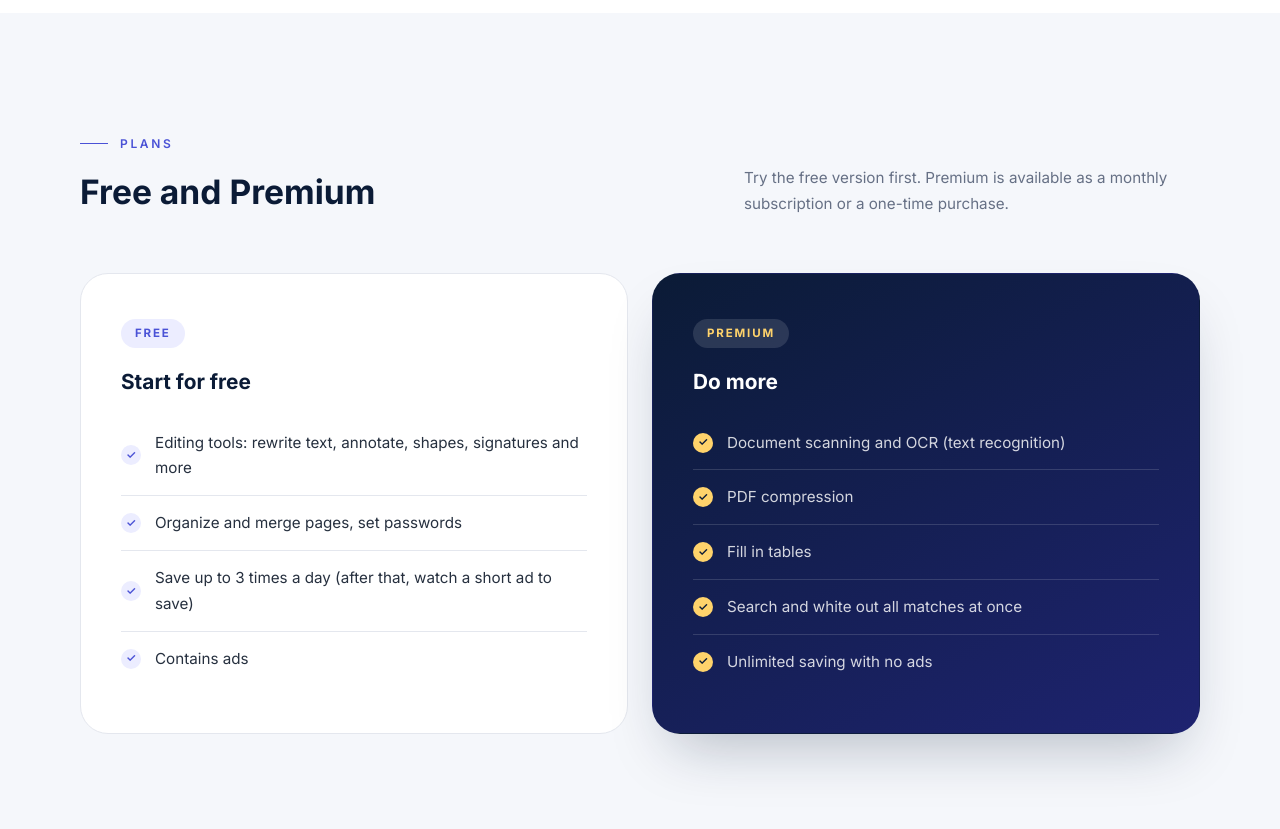
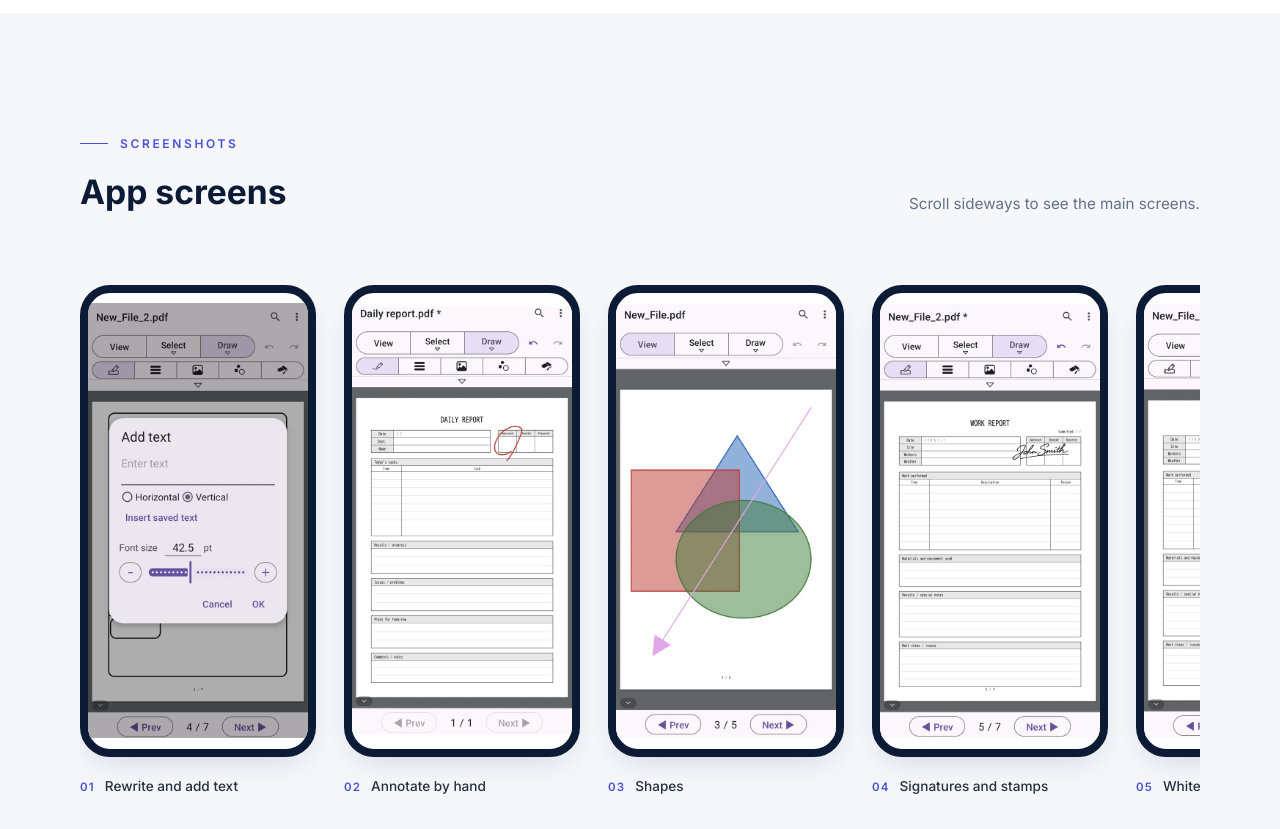
Before and after one commit to maatuta/kantansimple, a plain HTML site: page public/en/pdf/index.html in a window 1280 px wide. Shown: the part 1840-2669 px from the top of the page. Drawn offline with Linux system fonts and the light colour scheme.

Commit message:
PDFエディタの英語ページにスクリーンショット9枚を追加
Co-Authored-By: Claude Opus 5.5 <noreply@anthropic.com>
Claude-Session: https://claude.ai/code/session_01PhnCp5LLVUcqBAc9h45oCu

```diff
--- a/public/en/pdf/index.html
+++ b/public/en/pdf/index.html
@@ -183,7 +183,57 @@
       </div>
     </section>
 
-    <section class="section section-alt" id="plans">
+    <section class="section section-alt" id="screenshots">
+      <div class="container">
+        <div class="section-head">
+          <div>
+            <p class="eyebrow">Screenshots</p>
+            <h2>App screens</h2>
+          </div>
+          <p class="lead">Scroll sideways to see the main screens.</p>
+        </div>
+        <div class="screenshots">
+          <figure>
+            <img src="/images/pdf-en-1.webp" alt="The "Add text" dialog on a form PDF, with horizontal and vertical options, an "Insert saved text" link and a 42.5 pt font size setting" loading="lazy">
+            <figcaption>Rewrite and add text</figcaption>
+          </figure>
+          <figure>
+            <img src="/images/pdf-en-2.webp" alt="A daily report PDF with the "Approved" box circled in red using the pen tool" loading="lazy">
+            <figcaption>Annotate by hand</figcaption>
+          </figure>
+          <figure>
+            <img src="/images/pdf-en-3.webp" alt="A PDF page with an overlapping filled rectangle, triangle and circle, and a pink arrow" loading="lazy">
+            <figcaption>Shapes</figcaption>
+          </figure>
+          <figure>
+            <img src="/images/pdf-en-4.webp" alt="A work report PDF with a handwritten "John Smith" signature placed over the approval boxes" loading="lazy">
+            <figcaption>Signatures and stamps</figcaption>
+          </figure>
+          <figure>
+            <img src="/images/pdf-en-5.webp" alt="The whiteout tool covering part of a work report's title and table with a white rectangle" loading="lazy">
+            <figcaption>White out</figcaption>
+          </figure>
+          <figure>
+            <img src="/images/pdf-en-6.webp" alt="The page list of a six-page PDF. Long-press and drag to reorder pages" loading="lazy">
+            <figcaption>Organize pages</figcaption>
+          </figure>
+          <figure>
+            <img src="/images/pdf-en-7.webp" alt="A search for "PDF" with 5 matches highlighted, plus Highlight, Whiteout and Whiteout all buttons" loading="lazy">
+            <figcaption>Text search</figcaption>
+          </figure>
+          <figure>
+            <img src="/images/pdf-en-8.webp" alt="The "Set a password to open" dialog on a resume PDF, with password and confirmation fields" loading="lazy">
+            <figcaption>Password protection</figcaption>
+          </figure>
+          <figure>
+            <img src="/images/pdf-en-9.webp" alt="The "Register text snippets" dialog for saving text such as a name, department and company" loading="lazy">
+            <figcaption>Text snippets</figcaption>
+          </figure>
+        </div>
+      </div>
+    </section>
+
+    <section class="section" id="plans">
       <div class="container">
         <div class="section-head">
           <div>
@@ -218,7 +268,7 @@
       </div>
     </section>
 
-    <section class="section" id="faq">
+    <section class="section section-alt" id="faq">
       <div class="container">
         <div class="section-head">
           <div>
```
Also changed, not shown: public/images/pdf-en-1.webp (added), public/images/pdf-en-2.webp (added), public/images/pdf-en-3.webp (added), public/images/pdf-en-4.webp (added), public/images/pdf-en-5.webp (added), public/images/pdf-en-6.webp (added), public/images/pdf-en-7.webp (added), public/images/pdf-en-8.webp (added), public/images/pdf-en-9.webp (added).
